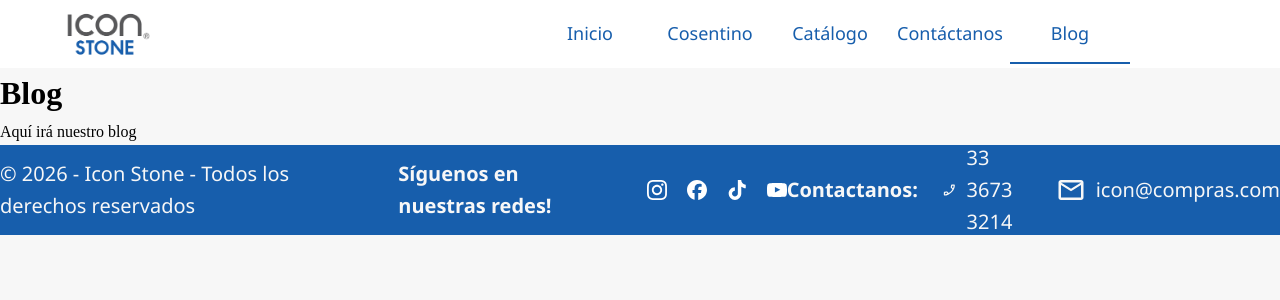
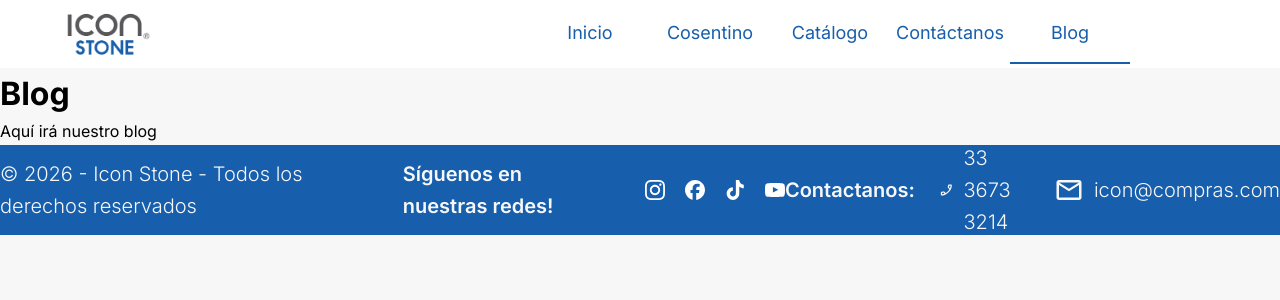
Before and after one commit to ubymarkdev/icon_new_page_2026, a Django app: page /blog/ in a window 1280 px wide. Shown: the top 300 px of the page. Run offline with Django 5.2, Linux system fonts and the light colour scheme.

Commit message:
font change to inter

```diff
--- a/static/css/base.css
+++ b/static/css/base.css
@@ -17,6 +17,7 @@
 body {
     background: var(--bg);
     line-height: 1.6;
+    font-family: "Inter", sans-serif;
 }
 
 body {
@@ -54,7 +55,6 @@ header .contenedor_header a{
     text-align: center;
     color: var(--primary);
     font-size: 18px;
-    font-family: 'Segoe UI';
     font-weight: 400;
     border-bottom: 2px solid transparent;
     transition: border-color 0.3s ease;
@@ -97,7 +97,6 @@ footer {
     flex-direction: row;
     justify-content: space-around;
     align-items: center;
-    font-family: 'Segoe UI';
     height: 90px;
     width: auto;
 }
@@ -105,7 +104,6 @@ footer {
 
 footer p {
     color: var(--bg);
-    font-family: 'Segoe UI';
     font-size: 20px;
     font-weight: 300;
     }
--- a/templates/base.html
+++ b/templates/base.html
@@ -6,6 +6,9 @@
     <meta charset="UTF-8">
     <meta name="viewport" content="width=device-width, initial-scale=1.0">
     <title>{% block title %}Document{% endblock %}</title>
+    <link rel="preconnect" href="https://fonts.googleapis.com">
+    <link rel="preconnect" href="https://fonts.gstatic.com" crossorigin>
+    <link href="https://fonts.googleapis.com/css2?family=Inter:ital,opsz,wght@0,14..32,100..900;1,14..32,100..900&display=swap" rel="stylesheet">
 
     <link rel="stylesheet" href="{% static 'css/base.css' %}">
     <link rel="stylesheet" href="https://cdnjs.cloudflare.com/ajax/libs/animate.css/4.1.1/animate.min.css">
```
Also changed, not shown: core/static/core/css/core.css (+0 -16 lines).
